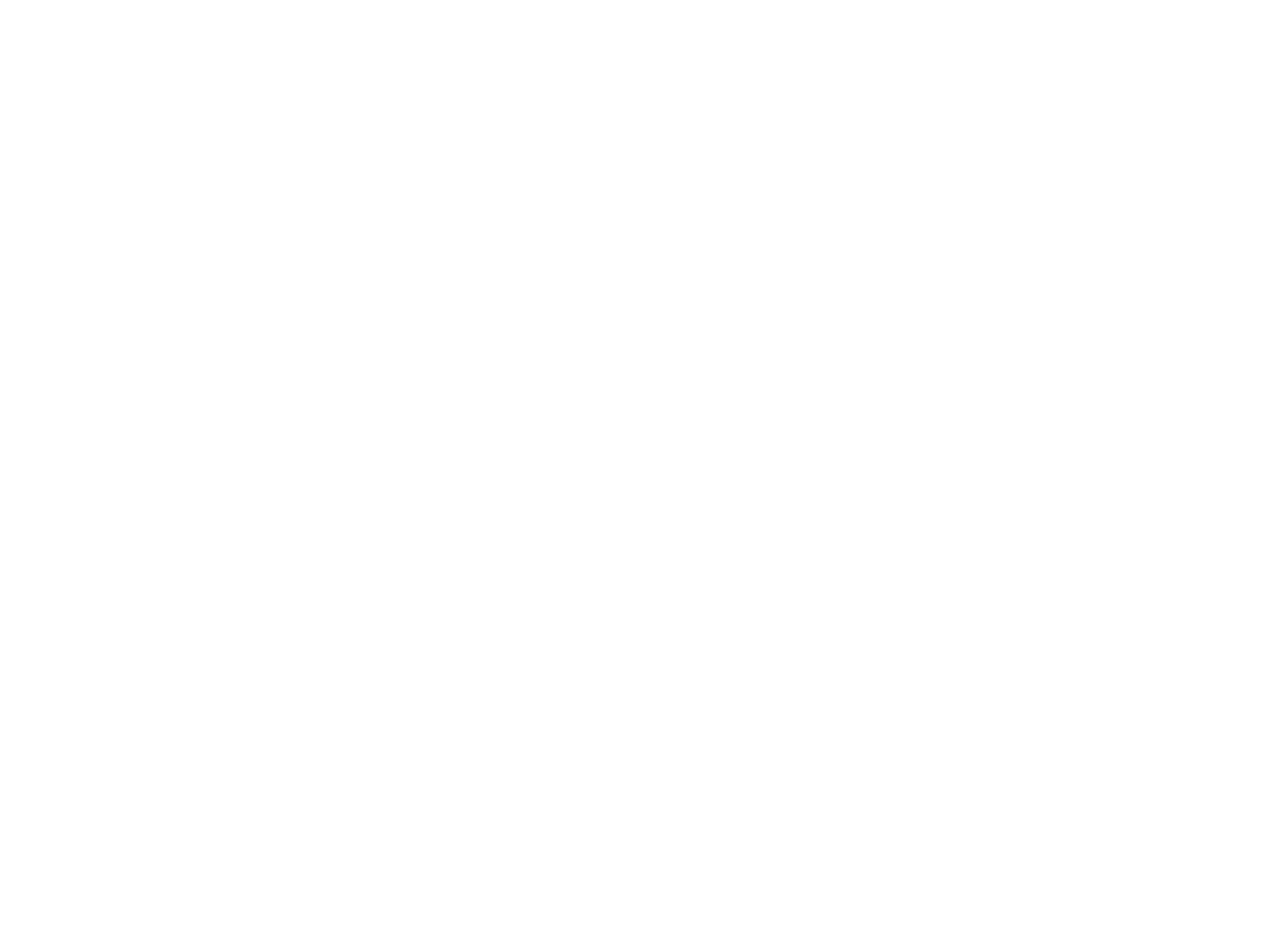
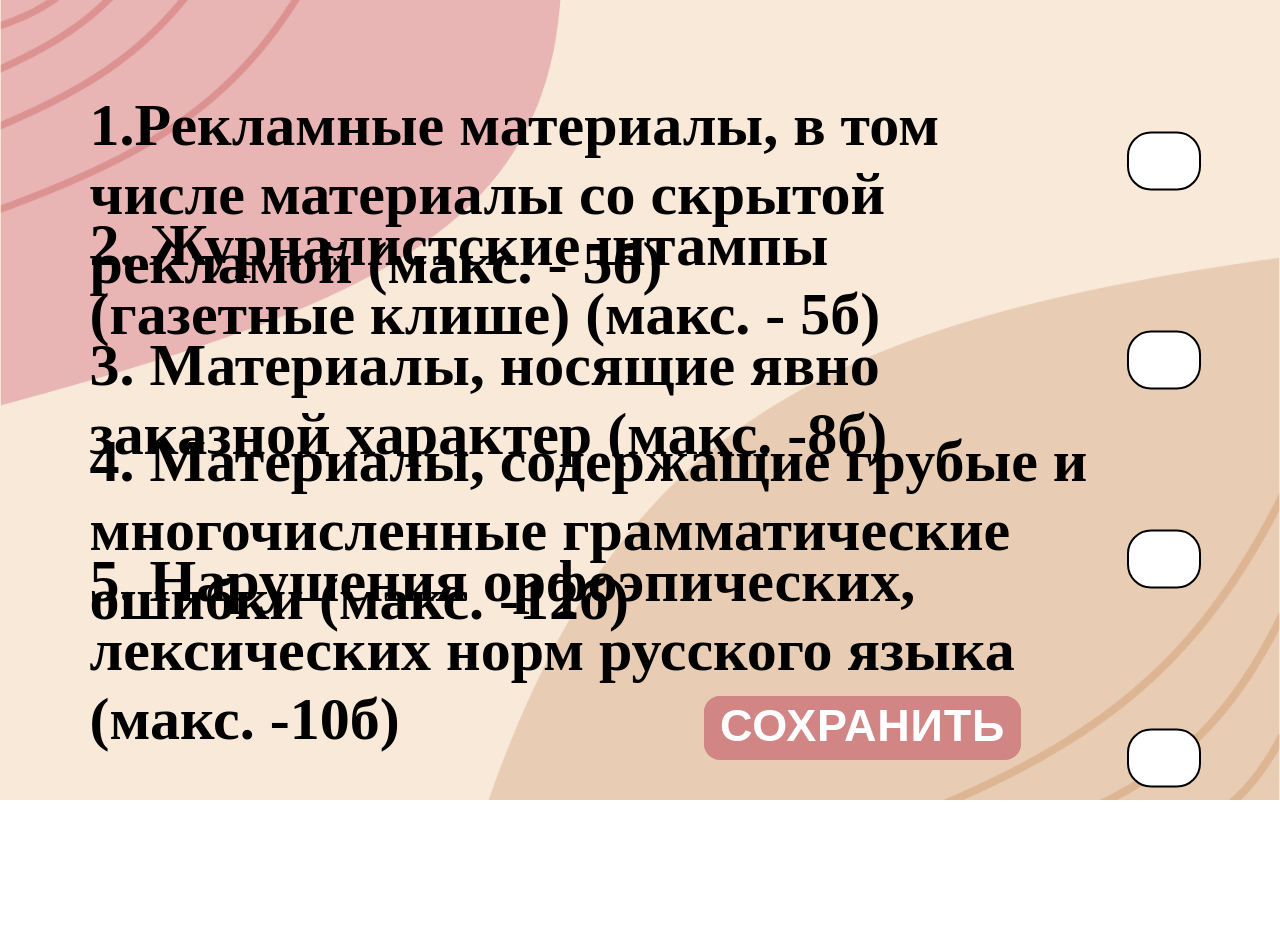
Before and after one commit to AshotKirgiz/hakaton-morkovka, a Django app: page /accounts/bids/bids-mark/lower-criteria in a window 1280 px wide. Before the commit the page is empty. Before the commit the page ends 800 px from the top, so only its background shows below. Run offline with Django 3.2, Linux system fonts and the light colour scheme; parts of the project's set-up code (start-up, migrations or seed data) failed here and were passed over.

Commit message:
version 0.75

```diff
--- a/accounts/views.py
+++ b/accounts/views.py
@@ -16,7 +16,7 @@ def me_admin(request):
     return render(request, "lkadmin.html")
 
 def lower_criteria(request):
-    return render(request, "lower-criteria.html")
+    return render(request, "kriterii3.html")
 
 def themes(request):
     return render(request, "themes.html")
--- /dev/null
+++ b/morkovka/home/static/css/kriterii3.css
@@ -0,0 +1,158 @@
+*{
+    margin: 0;
+    border: 0;
+    padding: 0;
+}
+@media (max-width: 480px){
+    #footer {
+        display : none;
+        visibility : hidden;
+    }
+}
+.bg5{
+    background: url(../img/bglk.png);
+    background-repeat: no-repeat;
+    background-size: cover;
+    background-position: center;
+    height: 100vh;
+}
+.text{
+margin: 800%;
+}
+
+.text1{
+    position: absolute;
+    font-size: 30px;
+    top: 5%;
+    left: 3%;
+    right: 10%;
+    margin: 4%;
+}
+
+.text2{
+    position: absolute;
+    font-size: 30px;
+    top: 20%;
+    left: 3%;
+    right: 10%;
+    margin: 4%;
+}
+.text3{
+    position: absolute;
+    font-size: 30px;
+    top: 35%;
+    left: 3%;
+    right: 10%;
+    margin: 4%;
+}
+.text4{
+    position: absolute;
+    font-size: 30px;
+    top: 47%;
+    left: 3%;
+    right: 10%;
+    margin: 4%;
+}
+.text5{
+    position: absolute;
+    font-size: 30px;
+    top: 62%;
+    left: 3%;
+    right: 10%;
+    margin: 4%;
+}
+
+.box{
+    top: 0;
+    width: 50px;
+    padding: 10px;
+    position: absolute;
+    top: 45%;
+    left: 90%;
+    transform: translate(-50%, -50%);
+    background: none;
+    text-align: center;
+    border-radius: 50px;
+
+}
+.box input[type ="text1"], .box input[type="password1"]{
+    border: 0;
+    background: none;
+    display: block;
+    margin: 140px auto;
+    text-align: center;
+    border: 2px solid black;
+    padding: 20px 10px;
+    width: 50px;
+    outline: none;
+    color: black;
+    border-radius: 24px;
+    transition: 0.25s;
+    background-color:#FFFFFF;
+
+}
+
+.button{
+    position: absolute;
+    top:  87%;
+    left: 55%;
+}
+
+.button-19 {
+  appearance: button;
+  background-color:  #D18585;
+  border: solid transparent;
+  border-radius: 16px;
+  border-width: 0 0 4px;
+  box-sizing: border-box;
+  color: white;
+  cursor: pointer;
+  display: inline-block;
+  font-family: din-round,sans-serif;
+  font-size: 45px;
+  font-weight: 700;
+  letter-spacing: .8px;
+  line-height: 20px;
+  margin: 0;
+  outline: none;
+  overflow: visible;
+  padding: 20px 16px;
+  text-align: center;
+  text-transform: uppercase;
+
+  transform: translateZ(0);
+  transition: filter .2s;
+  user-select: none;
+  -webkit-user-select: none;
+  vertical-align: middle;
+  white-space: nowrap;
+  width: 100%;
+}
+
+.button-19:after {
+  background-clip: padding-box;
+  background-color:  #D18585;
+  border: solid transparent;
+  border-radius: 16px;
+  border-width: 0 0 4px;
+  bottom: -4px;
+  content: "";
+  left: 0;
+  position: absolute;
+  right: 0;
+  top: 0;
+  z-index: -1;
+}
+
+.button-19:main,
+.button-19:focus {
+  user-select: auto;
+}
+
+.button-19:hover:not(:disabled) {
+  filter: brightness(1.1);
+  -webkit-filter: brightness(1.1);
+}
+
+.button-19:disabled {
+  cursor: auto;
--- a/templates/index.html
+++ b/templates/index.html
@@ -12,7 +12,6 @@
   <div class="button11"><!-- HTML !-->
       <a href="{% url 'register' %}">
           <button class="button-19" role="button">Подать заявку</button>
-
       </a>
   </div>
 
--- /dev/null
+++ b/templates/kriterii3.html
@@ -0,0 +1,59 @@
+{% load static %}
+
+<!DOCTYPE html>
+<html lang="en">
+<head>
+    <meta charset="UTF-8">
+    <title>kriterii2</title>
+    <link rel="stylesheet" href="{% static 'css/kriterii3.css' %}">
+</head>
+<body>
+    <div class="bg5"></div>
+
+    <div class ="text1">
+    <h1>1.Рекламные материалы, в том числе материалы со скрытой
+рекламой (макс. - 5б)
+</h1>
+    </div>
+    <div class ="text2">
+    <h1>2. Журналистские штампы (газетные клише) (макс. - 5б)
+</h1>
+    </div>
+
+    <div class ="text3">
+    <h1>3. Материалы, носящие явно заказной характер
+(макс. -8б)
+</h1>
+   </div>
+
+      <div class ="text4">
+    <h1>4. Материалы, содержащие грубые и многочисленные грамматические ошибки
+(макс. -12б)
+</h1>
+ </div>
+
+       <div class ="text5">
+    <h1>5. Нарушения орфоэпических, лексических норм русского языка (макс. -10б)</h1>
+ </div>
+
+
+ <div class="footer">
+ <form class="box"  action="zayavka.html" method="post">
+    <input type="text1" name="" placeholder="">
+    <input type="text1" name="" placeholder="">
+    <input type="text1" name="" placeholder="">
+    <input type="text1" name="" placeholder="">
+    <input type="text1" name="" placeholder="">
+
+    </form>
+    <div class ="button">
+    <a href="{% url 'themes' %}">
+          <button class="button-19" role="button">Сохранить</button>
+      </a>
+
+
+</div>
+
+ </div>
+</body>
+</html>
```
Also changed, not shown: templates/kriterii.html (+9 -15 lines), templates/kriterii2.html (+4 -4 lines), db.sqlite3.
